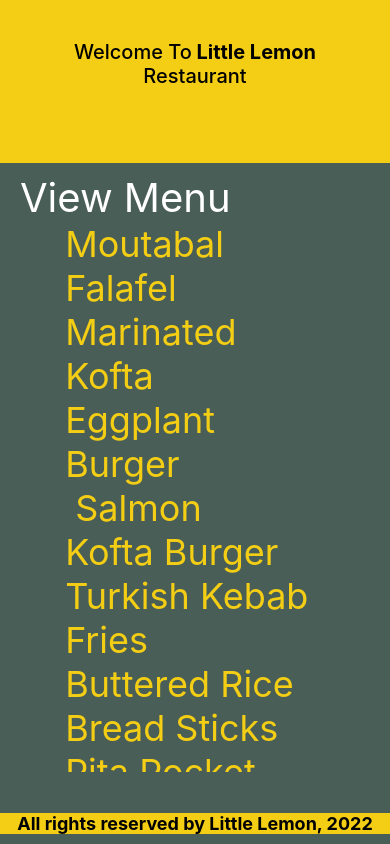
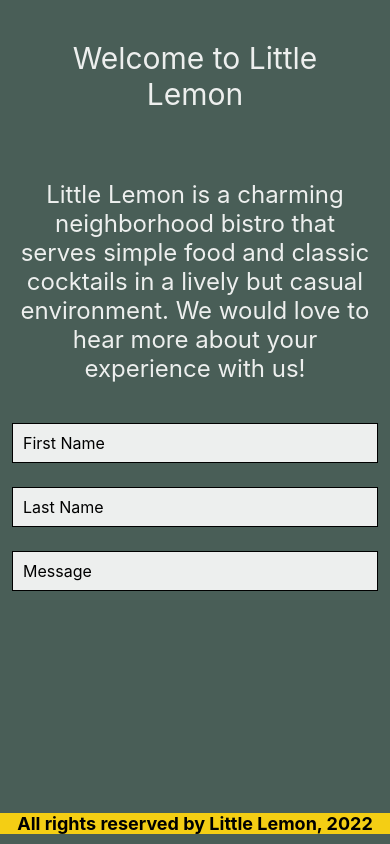
Before and after one commit to farahoumezzine/Little-Lemon-Restaurant, a React Native app: screen / in a window 390 px wide. Built offline with nearby package versions, Linux system fonts and the light colour scheme.

Commit message:
add textinput with keyboarddismissmode

```diff
--- a/App.js
+++ b/App.js
@@ -1,5 +1,5 @@
 import { StatusBar } from "expo-status-bar";
-import { StyleSheet, Text, View } from "react-native";
+import { StyleSheet, Text, TextInput, View } from "react-native";
 
 //import local components here
 import LittleLemonHeader from "./components/LittleLemonHeader";
@@ -9,13 +9,13 @@
 import MenuItemsScrollView from "./components/MenuItemsScrollView";
 import MenuItems2 from "./components/MenuItems2.";
 import MenuItems from "./components/MenuItems";
+import Textinput from "./components/Textinput";
 
 export default function App() {
   return (
     <>
       <View style={styles.container}>
-        <LittleLemonHeader></LittleLemonHeader>
-        <MenuItemsScrollView></MenuItemsScrollView>
+        <Textinput></Textinput>
       </View>
 
       <View style={styles.container2}>
--- /dev/null
+++ b/components/Textinput.js
@@ -0,0 +1,65 @@
+import React, { useState } from "react";
+
+import { StatusBar } from "expo-status-bar";
+import { StyleSheet, Text, View, TextInput, ScrollView } from "react-native";
+
+export default function Textinput() {
+  const [firstName, onChangeFirstName] = useState("");
+  const [lastName, onChangeLastName] = useState("");
+  const [message, onChangeMessage] = useState("");
+  return (
+    <ScrollView style={styles.container} keyboardDismissMode="on-drag">
+      <Text style={styles.headerText}>Welcome to Little Lemon</Text>
+      <Text style={styles.regularText}>
+        Little Lemon is a charming neighborhood bistro that serves simple food
+        and classic cocktails in a lively but casual environment. We would love
+        to hear more about your experience with us!
+      </Text>
+      <TextInput
+        style={styles.inputBox}
+        value={firstName}
+        onChangeText={onChangeFirstName}
+        placeholder={"First Name"}
+      />
+      <TextInput
+        style={styles.inputBox}
+        value={lastName}
+        onChangeText={onChangeLastName}
+        placeholder={"Last Name"}
+      />
+      <TextInput
+        style={styles.inputBox}
+        value={message}
+        onChangeText={onChangeMessage}
+        placeholder={"Message"}
+      />
+    </ScrollView>
+  );
+}
+const styles = StyleSheet.create({
+  container: {
+    flex: 1,
+  },
+  headerText: {
+    padding: 40,
+    fontSize: 30,
+    color: "#EDEFEE",
+    textAlign: "center",
+  },
+  regularText: {
+    fontSize: 24,
+    padding: 20,
+    marginVertical: 8,
+    color: "#EDEFEE",
+    textAlign: "center",
+  },
+  inputBox: {
+    height: 40,
+    margin: 12,
+    borderWidth: 1,
+    padding: 10,
+    fontSize: 16,
+    borderColor: "EDEFEE",
+    backgroundColor: "#EDEFEE",
+  },
+});
```
Also changed, not shown: components/MenuItems.js (+0 -18 lines), components/MenuItems2..js (+0 -13 lines).
